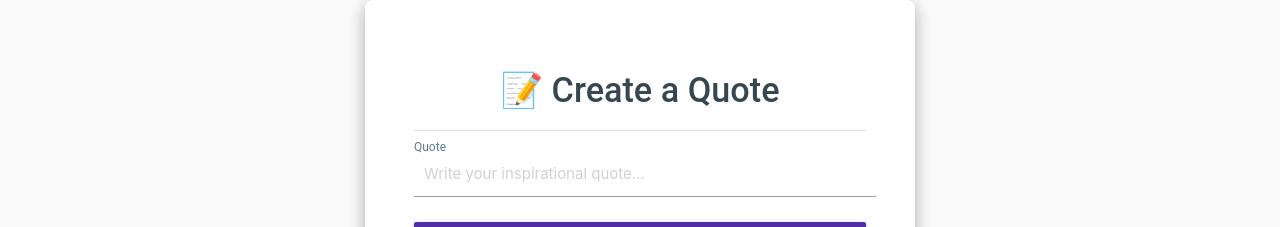
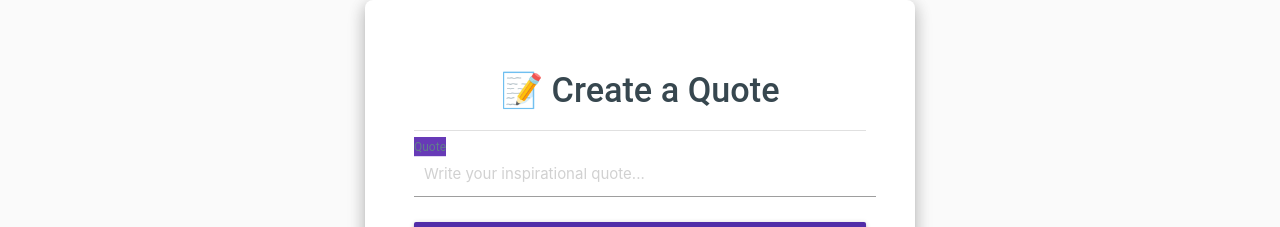
Before and after one commit to Muhammadasim225/quote-app, a React (Vite) app: page /create-quote in a window 1280 px wide. Shown: the part 166-393 px from the top of the page. Built offline with nearby package versions, Linux system fonts and the light colour scheme; no server answers; sample sign-in values are in the browser's storage.

Commit message:
Update CreateQuote.jsx

```diff
--- a/src/components/CreateQuote.jsx
+++ b/src/components/CreateQuote.jsx
@@ -61,7 +61,7 @@ const CreateQuote = () => {
                 placeholder="Write your inspirational quote..."
                 required
               />
-              <label htmlFor="quote" className="active">Quote</label>
+              <label htmlFor="quote" className="active deep-purple">Quote</label>
             </div>
 
             <button
```
